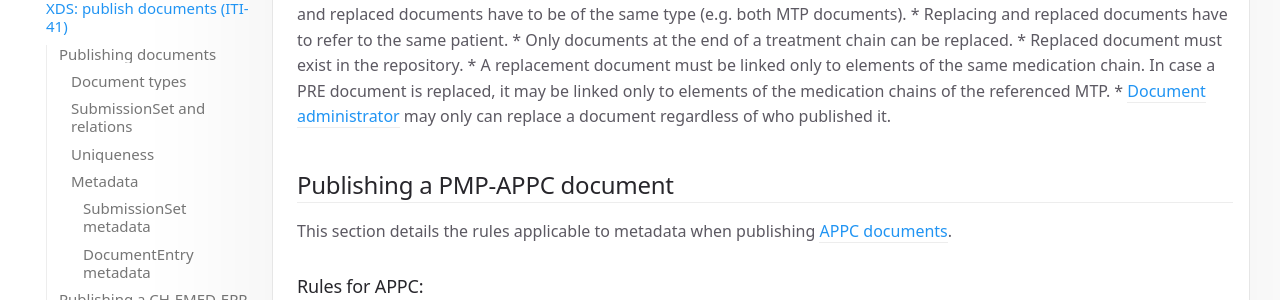
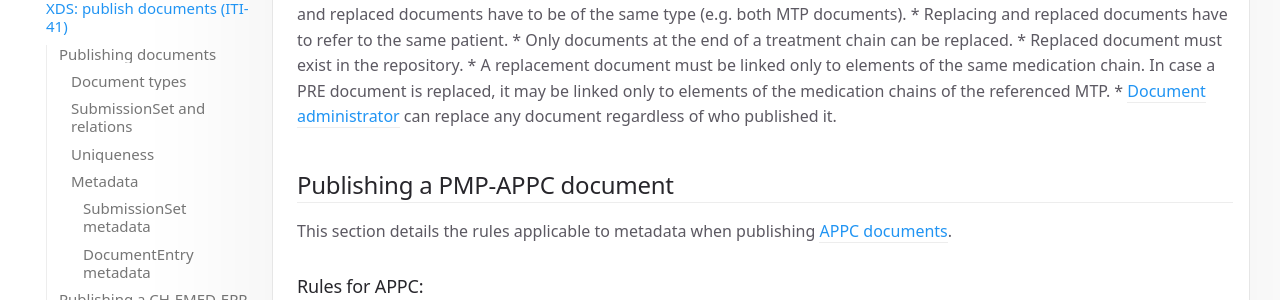
Before and after one commit to CARA-ch/emed-service-guide, an MkDocs documentation site: the page built from docs/transactions/iti41.md, in a window 1280 px wide and 900 px high, scrolled down 6727 px. Shown: the part 155-455 px from the top of the window. Built offline with MkDocs 1.6.1 and Material for MkDocs 9.7.7, drawn with Linux system fonts in a browser that asks for light colours; comment, search, counter and statistics services are not loaded.

Commit message:
fixed typo docs/transactions/iti41.md

```diff
--- a/docs/transactions/iti41.md
+++ b/docs/transactions/iti41.md
@@ -196,7 +196,7 @@ The following rules must be observed when replacing a document :
 * Only documents at the end of a treatment chain can be replaced.
 * Replaced document must exist in the repository.
 * A replacement document must be linked only to elements of the same medication chain. In case a PRE document is replaced, it may be linked only to elements of the medication chains of the referenced MTP.
-* [Document administrator](https://fhir.ch/ig/ch-epr-term/2.0.9/CodeSystem-2.16.756.5.30.1.127.3.10.6.html) may only  can replace a document regardless of who published it.
+* [Document administrator](https://fhir.ch/ig/ch-epr-term/2.0.9/CodeSystem-2.16.756.5.30.1.127.3.10.6.html) can replace any document regardless of who published it.
 
 ## Publishing a PMP-APPC document
 This section details the rules applicable to metadata when publishing [APPC documents](https://www.ihe.net/uploadedFiles/Documents/ITI/IHE_ITI_Suppl_APPC.pdf).
```
